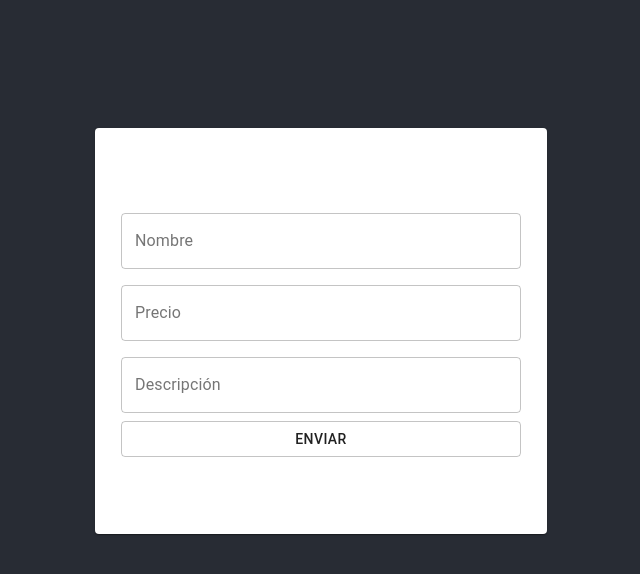
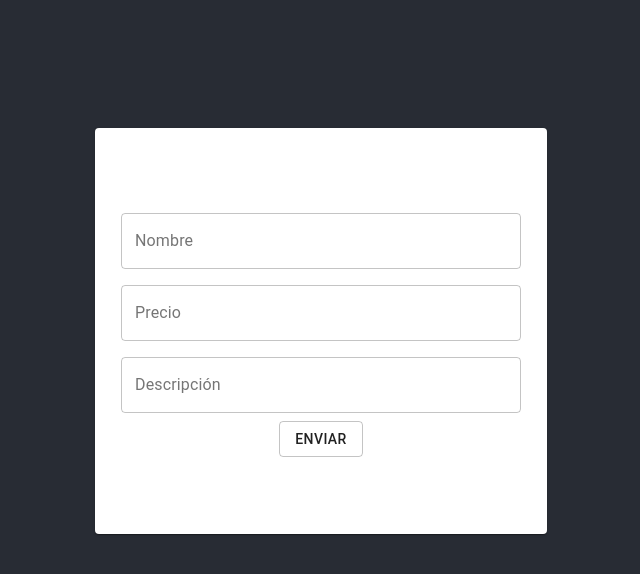
Before and after one commit to ritamariapereztineo28/Minnek-Digital-test-fullstack, a React (Create React App) app in the folder my-app/: page / in a window 1280 px wide. Shown: the top 574 px of the page, without its empty margins (319-959 px from the left). Built offline with nearby package versions, Linux system fonts and the light colour scheme.

Commit message:
fix: login

```diff
--- a/my-app/src/components/Form/index.js
+++ b/my-app/src/components/Form/index.js
@@ -2,6 +2,7 @@ import React from "react";
 import { useForm, Controller } from "react-hook-form";
 import { Button, Card, TextField } from "@material-ui/core";
 import useStyles from "./styles";
+import { Login } from "../Login";
 
 export const Form = () => {
   const {
@@ -15,14 +16,17 @@ export const Form = () => {
     console.log(JSON.stringify(data));
   };
   return (
+    <>
       <Card className={classes.container}>
-      <form onSubmit={handleSubmit(onSubmit)} className={classes.form}>
+        {/* <Login container={classes.container} input={classes.input} /> */}
+        <form onSubmit={handleSubmit(onSubmit)}>
           <Controller
             name="name"
             control={control}
             render={({ field }) => (
               <TextField
                 className={classes.input}
+                fullWidth
                 id="outlined-basic"
                 {...field}
                 label="Nombre"
@@ -49,6 +53,7 @@ export const Form = () => {
                 className={classes.input}
                 id="outlined-basic"
                 {...field}
+                fullWidth
                 label="Precio"
                 variant="outlined"
                 error={Boolean(errors.price)}
@@ -72,6 +77,7 @@ export const Form = () => {
                 className={classes.input}
                 id="outlined-basic"
                 {...field}
+                fullWidth
                 label="Descripción"
                 variant="outlined"
                 error={Boolean(errors.description)}
@@ -93,5 +99,6 @@ export const Form = () => {
           </Button>
         </form>
       </Card>
+    </>
   );
 };
--- a/my-app/src/components/Form/styles.js
+++ b/my-app/src/components/Form/styles.js
@@ -10,11 +10,6 @@ export default makeStyles((theme) => ({
     backgroundColor: "#FFFFFF",
     padding: "6% 2% 6% 2%",
   },
-  form: {
-    display: "flex",
-    flexDirection: "column",
-    width: "100%",
-  },
   input: {
     margin: "2% 0 2% 0",
   },
```
Lines whose indentation alone changed are shown as unchanged.
